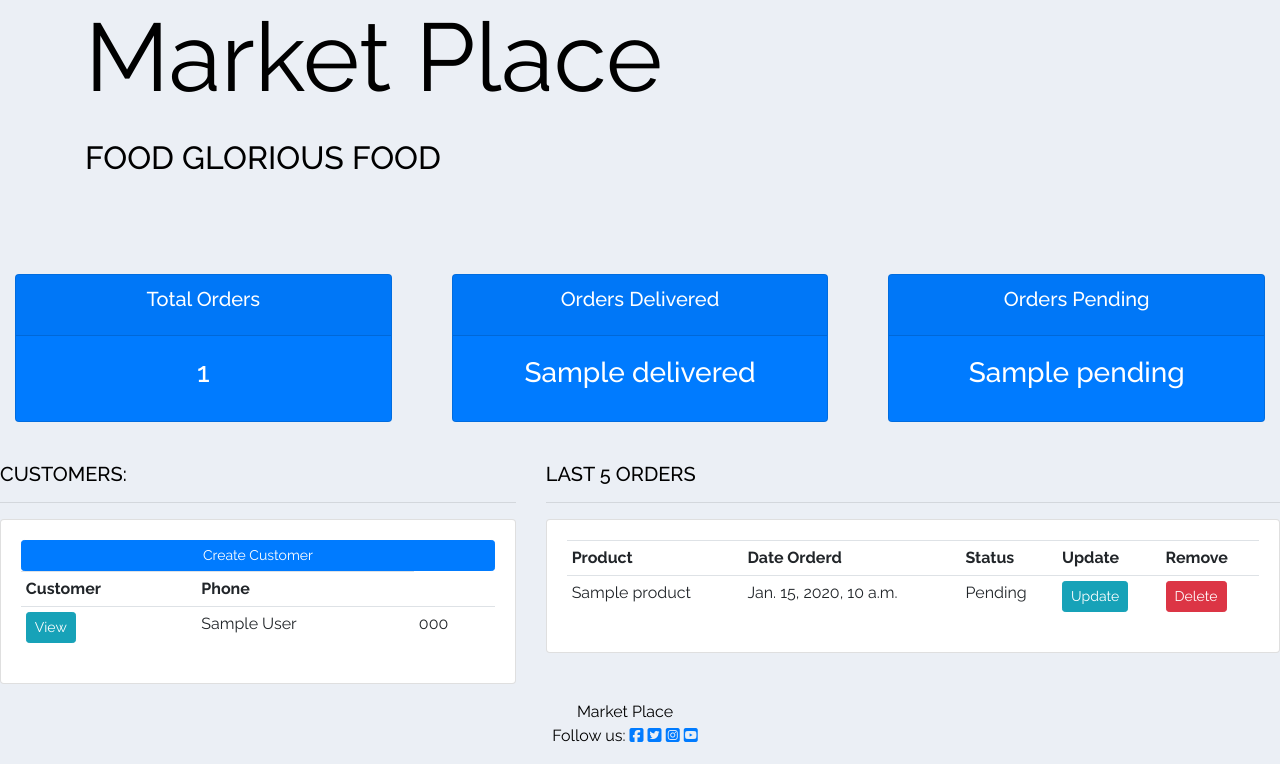
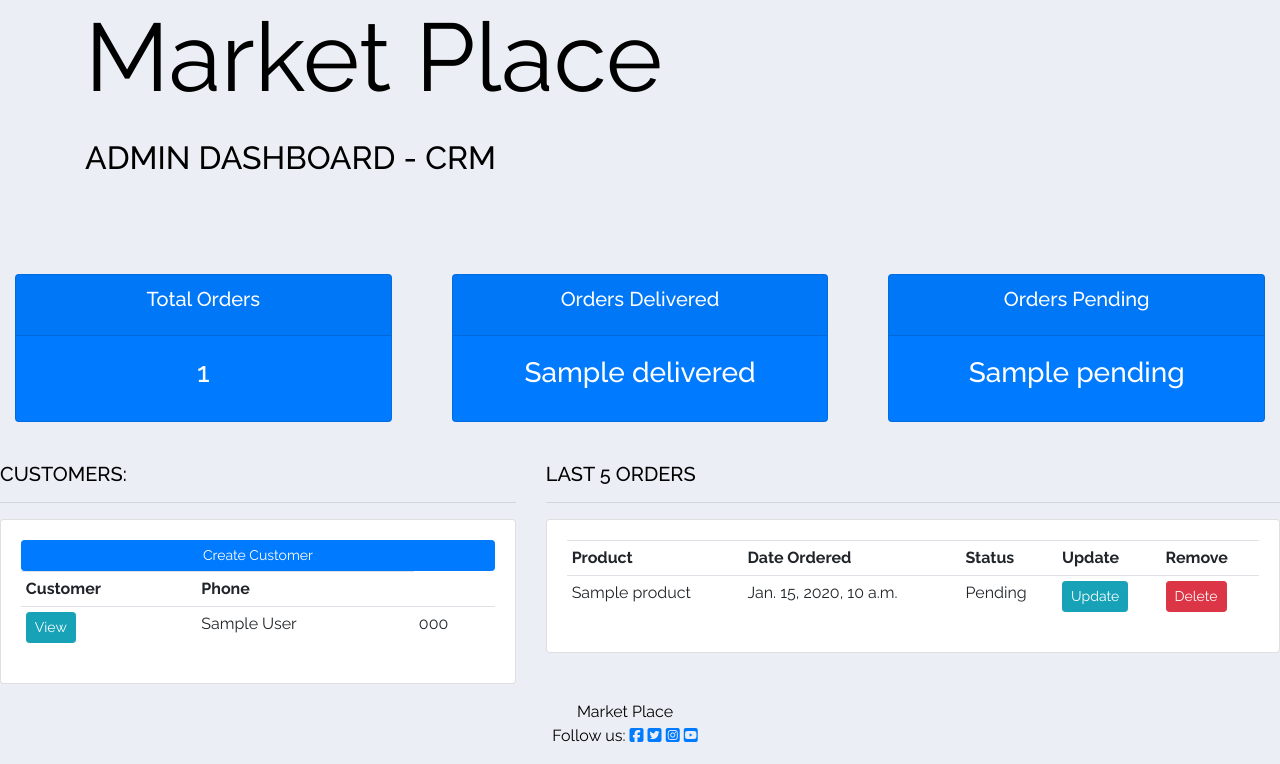
Before and after one commit to JonnyDavison/marketplace, a Django app: template market/templates/market/index.html in a window 1280 px wide. Shown: the part 56-820 px from the top of the page. Run offline with Django 3.2, Linux system fonts and the light colour scheme; tables that the repository leaves empty hold one stand-in row (values such as "Sample post"); the template is opened without the code that fills it: values that come from a table or form of the project are taken from there, most other values are stand-ins (such as "Sample title", 1, 10 or a date in 2020); some libraries are stand-ins or nearby versions; some web fonts are replaced.

Commit message:
Update to dashboard & correct typos

```diff
--- a/market/templates/market/index.html
+++ b/market/templates/market/index.html
@@ -7,7 +7,7 @@
     <div class="row h100">
         <div class="col-12 my-auto">
             <h1 class="display-1 "><strong>Market Place</strong></h1>
-            <h2 class="text-uppercase py-3 ">Food Glorious Food</h2>
+            <h2 class="text-uppercase py-3 ">Admin Dashboard - CRM</h2>
             <p class="py-3 text-white">
             </p>
         </div>
@@ -49,7 +49,7 @@
 			<table class="table table-sm">
 				<tr>
 					<th>Product</th>
-					<th>Date Orderd</th>
+					<th>Date Ordered</th>
 					<th>Status</th>
 					<th>Update</th>
 					<th>Remove</th>
```
